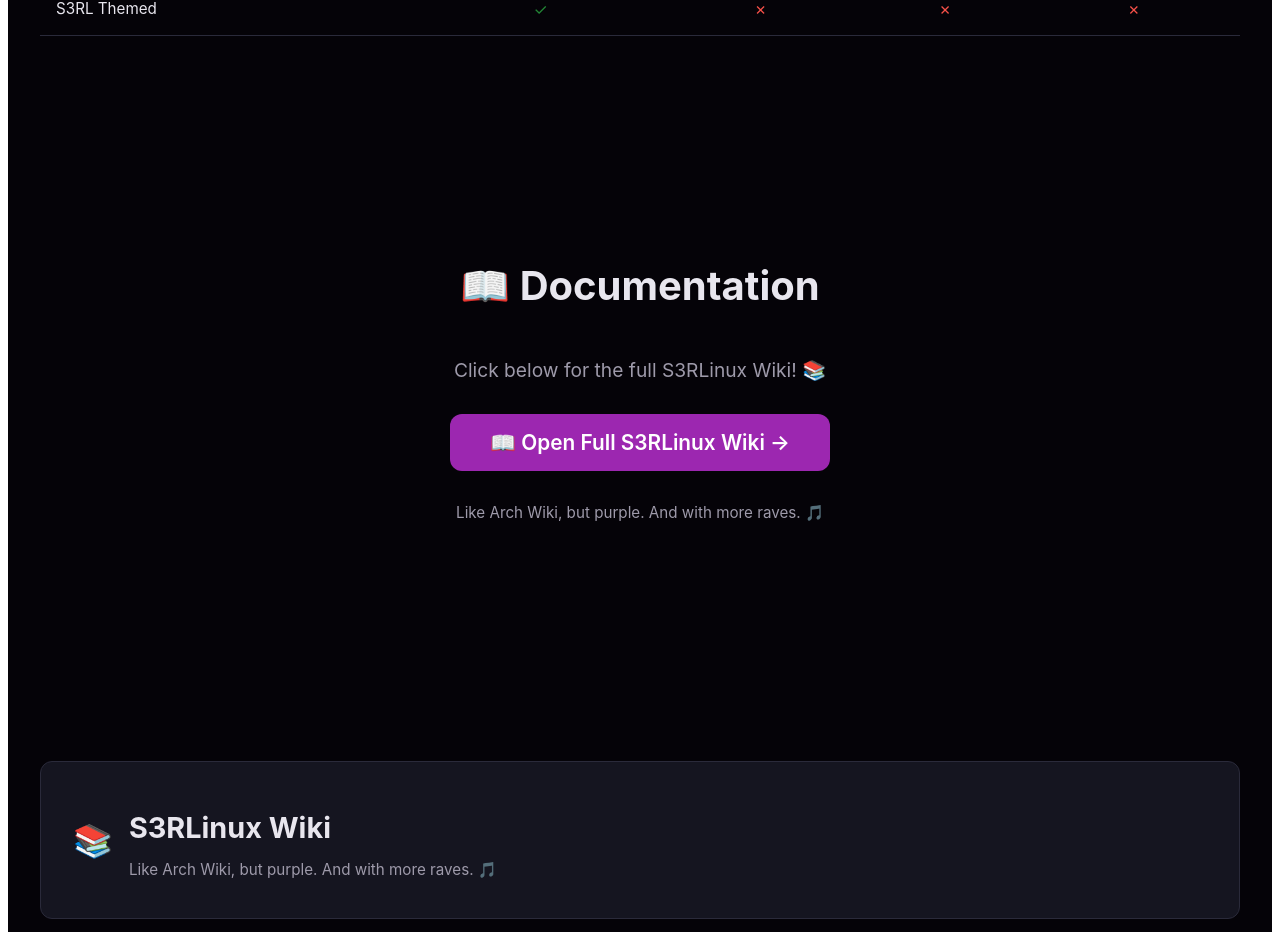
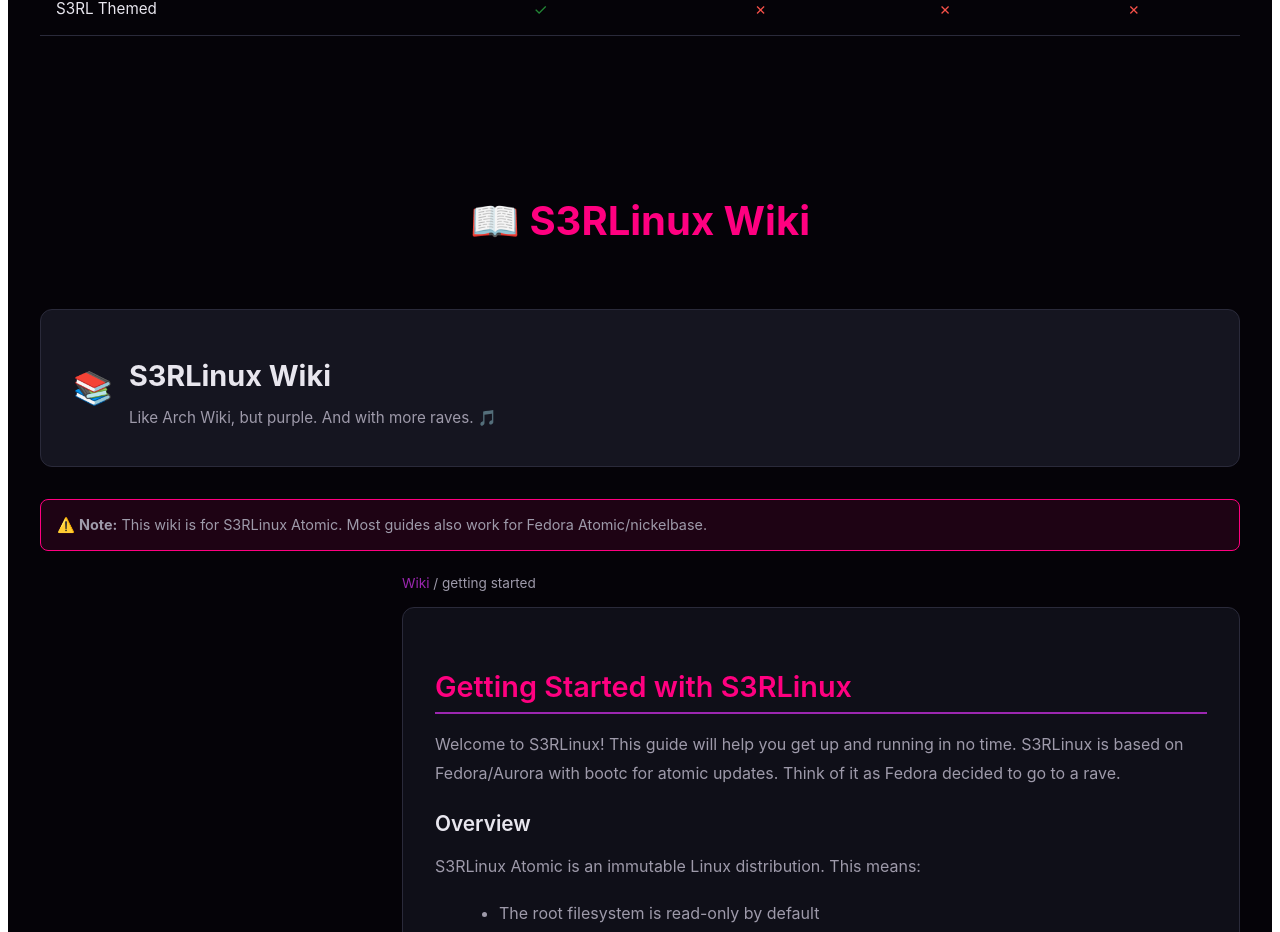
Before and after one commit to ravecorelabs/S3RLinux-Atomic, a React (Vite) app in the folder docs-src/: page / in a window 1280 px wide. Shown: the part 5053-5985 px from the top of the page. Built offline with nearby package versions, Linux system fonts and the light colour scheme.

Commit message:
Fix: Make Wiki standalone with full-width layout

```diff
--- a/docs-src/src/App.jsx
+++ b/docs-src/src/App.jsx
@@ -566,39 +566,23 @@ sudo reboot
         <CompareTable />
       </Section>
 
-      {/* WIKI SECTION - Link to full Wiki */}
-      <Section id="wiki" title="📖 Documentation">
-        <div style={{ maxWidth: 900, margin: '0 auto', textAlign: 'center' }}>
-          <p style={{ color: colors.textMuted, fontSize: '1.2rem', marginBottom: '2rem' }}>
-            Click below for the full S3RLinux Wiki! 📚
-          </p>
-
-          <motion.a
-            href="#wiki"
-            whileHover={{ scale: 1.05, boxShadow: `0 0 30px ${colors.purple}` }}
-            style={{
-              display: 'inline-block',
-              background: colors.purple,
-              color: '#fff',
-              padding: '1rem 2.5rem',
-              borderRadius: 12,
-              fontSize: '1.3rem',
-              fontWeight: 600,
-              textDecoration: 'none',
-              boxShadow: `0 0 20px ${colors.purpleGlow}`
-            }}
-          >
-            📖 Open Full S3RLinux Wiki →
-          </motion.a>
-
-          <p style={{ color: colors.textMuted, marginTop: '2rem', fontSize: '0.95rem' }}>
-            Like Arch Wiki, but purple. And with more raves. 🎵
-          </p>
-        </div>
-      </Section>
-
-      {/* WIKI SECTION - Full knowledge base */}
-      <div style={{ padding: '6rem 0' }}>
+      {/* WIKI SECTION - Standalone Wiki Page */}
+      <div id="wiki" style={{
+        minHeight: '100vh',
+        padding: '4rem 0',
+        background: colors.darker
+      }}>
+        <h2 style={{
+          maxWidth: 1200,
+          margin: '0 auto 2rem',
+          padding: '0 2rem',
+          fontSize: 'clamp(1.75rem, 4vw, 2.5rem)',
+          fontWeight: 700,
+          textAlign: 'center',
+          color: colors.pink
+        }}>
+          📖 S3RLinux Wiki
+        </h2>
         <Wiki />
       </div>
 
```
Also changed, not shown: 2 other files (tests, documents, lock files or other folders).
